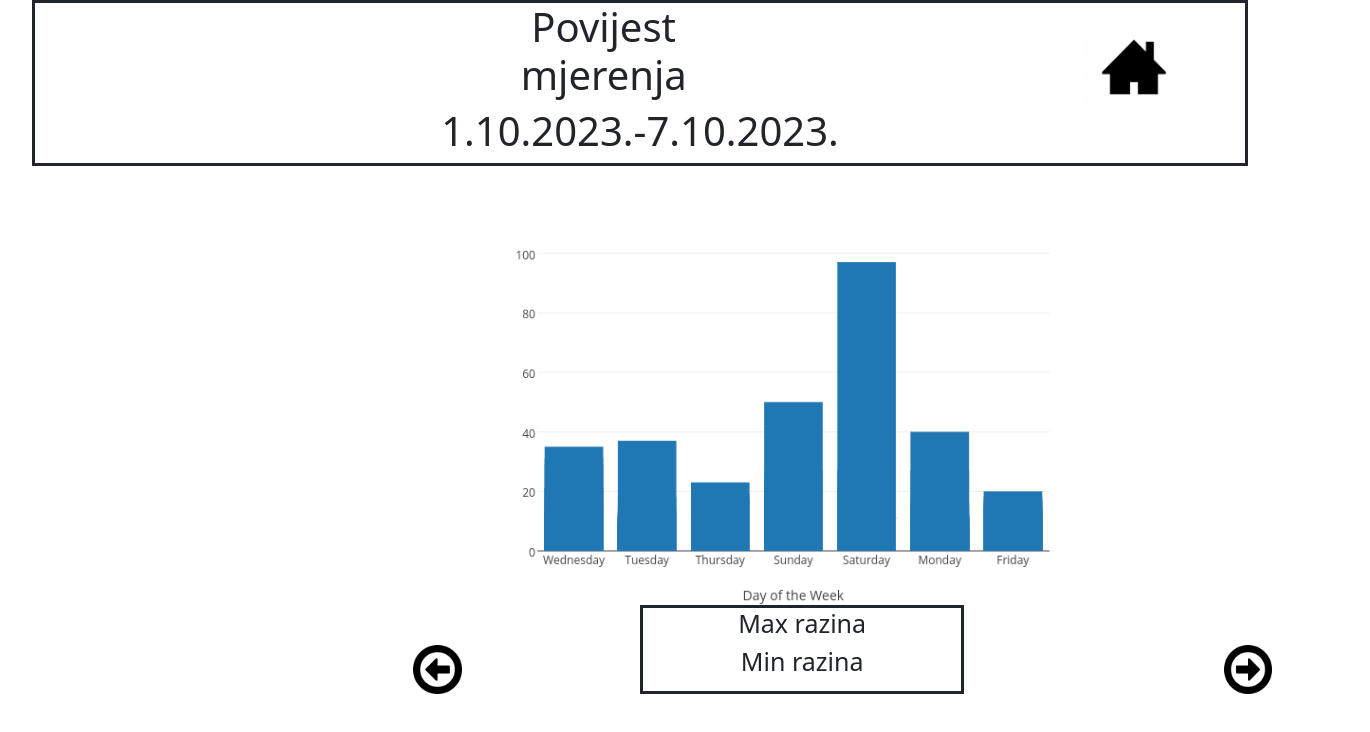
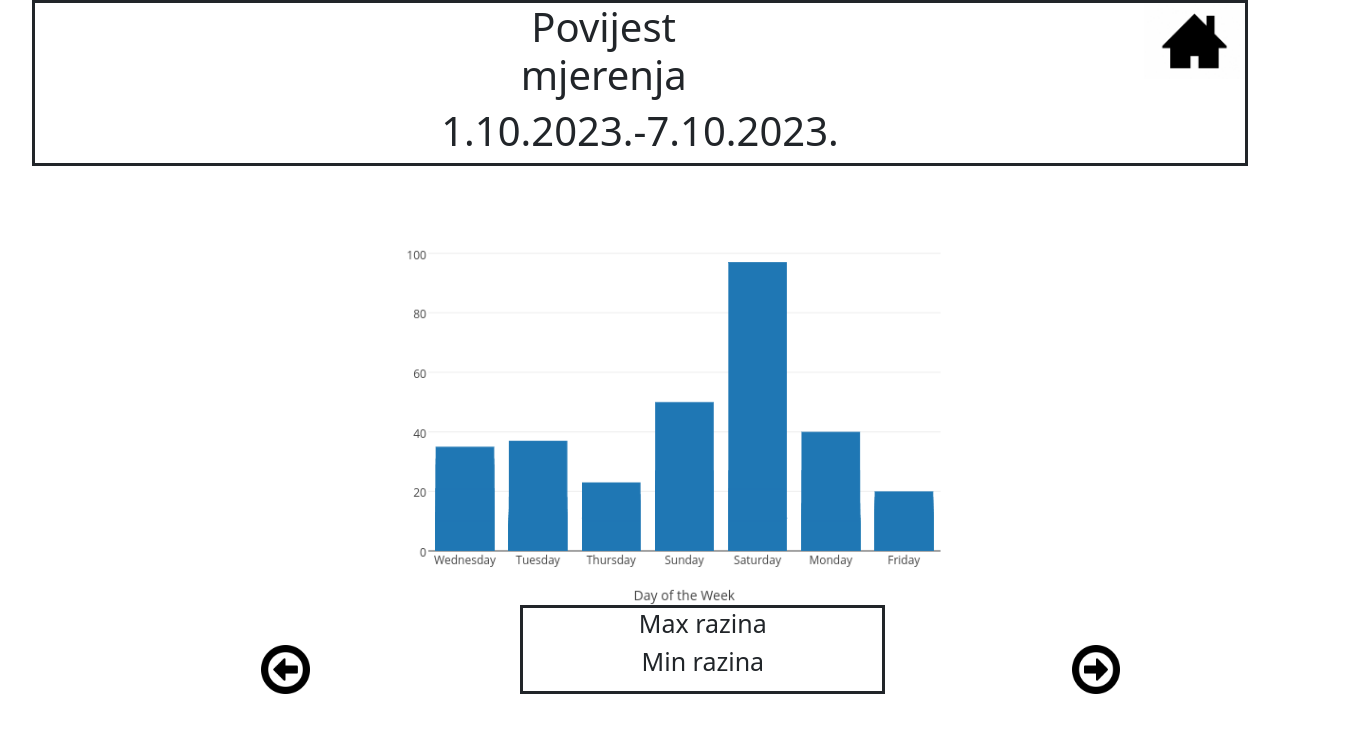
Before and after one commit to AquaObserver/web-aplikacija, a React (Vite) app in the folder aquaobserver/: page /history in a window 1280 px wide. Shown: the top 732 px of the page, 1370 px wide, since content can reach past the window. Built offline with nearby package versions, Linux system fonts and the light colour scheme.

Commit message:
Dodatno uređena raspodjela elemenata na stranici

```diff
--- a/aquaobserver/src/pages/history-page.css
+++ b/aquaobserver/src/pages/history-page.css
@@ -19,9 +19,8 @@
 
   .history-container img {
     width: 25%;
-    margin-top: 6.5%;
     display: flex;
-    margin-left: 60%;
+    margin-left: 75%;
   }
 
   .diagram img {
@@ -35,7 +34,7 @@
     width: 50%; /* Make the image fill the width of its container */ /* Set a maximum width to avoid overly large images */
   height: auto; /* Maintain the aspect ratio of the image */
   margin-top: 10%; /* Add margin to the top if needed */
-  margin-left: 39%;
+  margin-left: 30%;
   /* Add any other styles you need for the image in the diagram div */
   }
 
@@ -45,21 +44,21 @@
 
   .bottom img{
     width: 12%;
-    margin-left: 40%;
+    margin-left: 4%;
   }
 
   .bottom {
     display: grid;
     grid-template-columns: repeat(3, 1fr);
     width: 100%;
-    margin-left: 10%;
+    margin-left: 3.5%;
   }
 
   .minMax {
     justify-content: space-between;
     align-items: center;
     text-align: center;
-    margin-left: 20%;
+    margin-left: 10%;
     border: solid;
   }
 
```
